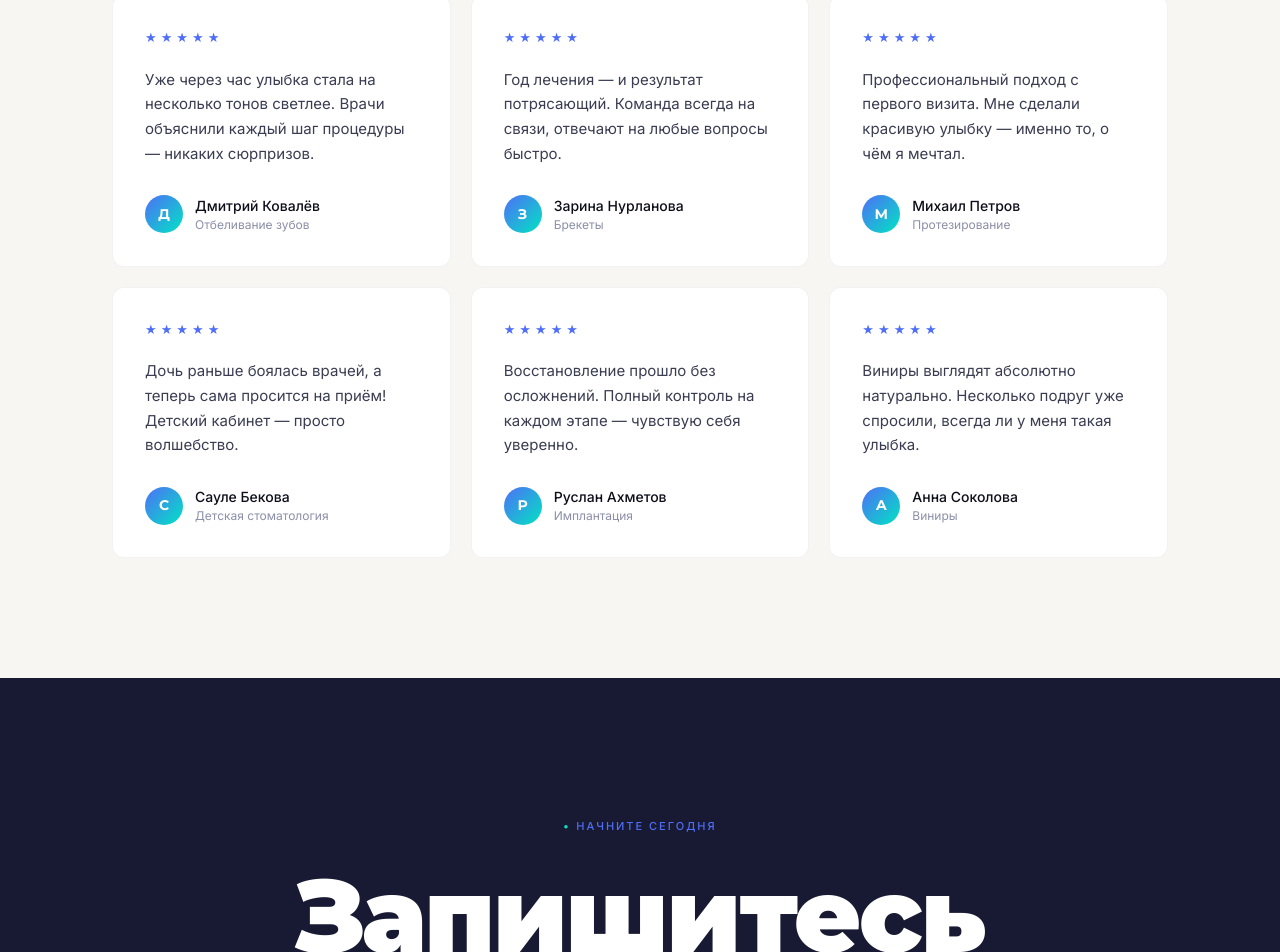
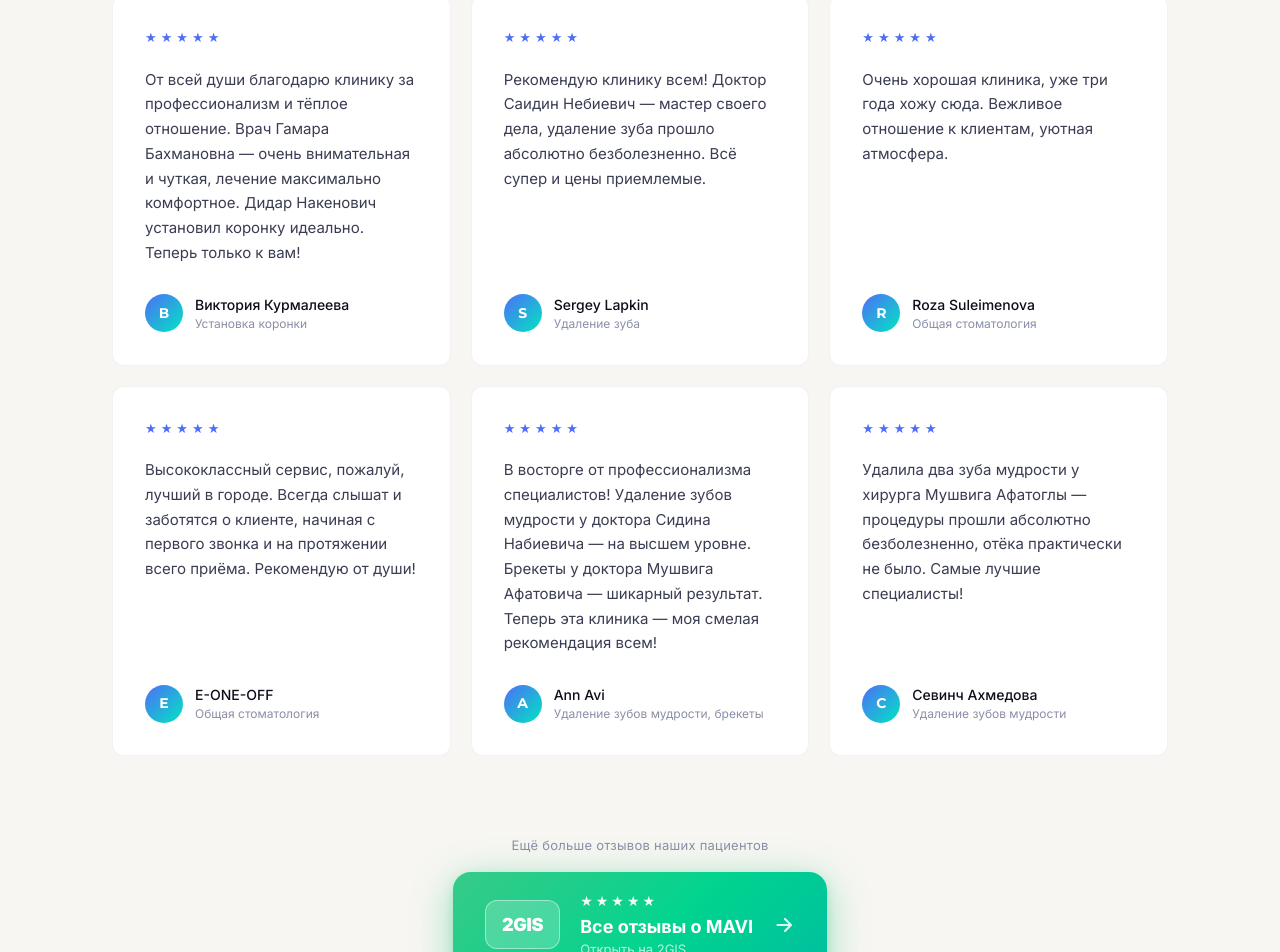
Before and after one commit to aidosgal/mave, a Next.js app: page / in a window 1280 px wide. Shown: the part 5962-6914 px from the top of the page. Built offline with nearby package versions, Linux system fonts and the light colour scheme.

Commit message:
feat(review): add the real reviews and button to 2gis

```diff
--- a/app/components/Testimonial.tsx
+++ b/app/components/Testimonial.tsx
@@ -17,40 +17,40 @@ function useScrollReveal(threshold = 0.15) {
 
 const reviews = [
   {
-    initial: "Д",
-    name: "Дмитрий Ковалёв",
-    procedure: "Отбеливание зубов",
-    text: "Уже через час улыбка стала на несколько тонов светлее. Врачи объяснили каждый шаг процедуры — никаких сюрпризов.",
+    initial: "В",
+    name: "Виктория Курмалеева",
+    procedure: "Установка коронки",
+    text: "От всей души благодарю клинику за профессионализм и тёплое отношение. Врач Гамара Бахмановна — очень внимательная и чуткая, лечение максимально комфортное. Дидар Накенович установил коронку идеально. Теперь только к вам!",
   },
   {
-    initial: "З",
-    name: "Зарина Нурланова",
-    procedure: "Брекеты",
-    text: "Год лечения — и результат потрясающий. Команда всегда на связи, отвечают на любые вопросы быстро.",
+    initial: "S",
+    name: "Sergey Lapkin",
+    procedure: "Удаление зуба",
+    text: "Рекомендую клинику всем! Доктор Саидин Небиевич — мастер своего дела, удаление зуба прошло абсолютно безболезненно. Всё супер и цены приемлемые.",
   },
   {
-    initial: "М",
-    name: "Михаил Петров",
-    procedure: "Протезирование",
-    text: "Профессиональный подход с первого визита. Мне сделали красивую улыбку — именно то, о чём я мечтал.",
+    initial: "R",
+    name: "Roza Suleimenova",
+    procedure: "Общая стоматология",
+    text: "Очень хорошая клиника, уже три года хожу сюда. Вежливое отношение к клиентам, уютная атмосфера.",
+  },
+  {
+    initial: "E",
+    name: "E-ONE-OFF",
+    procedure: "Общая стоматология",
+    text: "Высококлассный сервис, пожалуй, лучший в городе. Всегда слышат и заботятся о клиенте, начиная с первого звонка и на протяжении всего приёма. Рекомендую от души!",
+  },
+  {
+    initial: "A",
+    name: "Ann Avi",
+    procedure: "Удаление зубов мудрости, брекеты",
+    text: "В восторге от профессионализма специалистов! Удаление зубов мудрости у доктора Сидина Набиевича — на высшем уровне. Брекеты у доктора Мушвига Афатовича — шикарный результат. Теперь эта клиника — моя смелая рекомендация всем!",
   },
   {
     initial: "С",
-    name: "Сауле Бекова",
-    procedure: "Детская стоматология",
-    text: "Дочь раньше боялась врачей, а теперь сама просится на приём! Детский кабинет — просто волшебство.",
-  },
-  {
-    initial: "Р",
-    name: "Руслан Ахметов",
-    procedure: "Имплантация",
-    text: "Восстановление прошло без осложнений. Полный контроль на каждом этапе — чувствую себя уверенно.",
-  },
-  {
-    initial: "А",
-    name: "Анна Соколова",
-    procedure: "Виниры",
-    text: "Виниры выглядят абсолютно натурально. Несколько подруг уже спросили, всегда ли у меня такая улыбка.",
+    name: "Севинч Ахмедова",
+    procedure: "Удаление зубов мудрости",
+    text: "Удалила два зуба мудрости у хирурга Мушвига Афатоглы — процедуры прошли абсолютно безболезненно, отёка практически не было. Самые лучшие специалисты!",
   },
 ];
 
@@ -107,13 +107,12 @@ export default function Testimonial() {
               marginBottom: "48px",
             }}
         >
-          Впервые в жизни я не боялся идти к стоматологу.
+          Не могу отличить пломбу от своего зуба —
           <br />
-          Команда Mavi — это совсем другой уровень заботы
+          вот что значит настоящий профессионализм.
           <br />
-          и профессионализма.
+          Рекомендую от всей души.
         </blockquote>
-
         {/* Featured author */}
         <div className="flex items-center gap-4 mb-20">
           <div
@@ -126,20 +125,20 @@ export default function Testimonial() {
                 flexShrink: 0,
               }}
           >
-            А
+            I
           </div>
           <div>
             <p
                 className="font-sans font-medium"
                 style={{ fontSize: "15px", color: "#0D0E1A" }}
             >
-              Алия Сейтова
+              Ismail
             </p>
             <p
                 className="font-sans"
                 style={{ fontSize: "13px", color: "#8B8FA8" }}
             >
-              Пациент клиники, имплантация
+              Пациент клиники, лечение кариеса
             </p>
           </div>
           <div className="ml-auto hidden sm:flex gap-1">
@@ -219,6 +218,90 @@ export default function Testimonial() {
             </div>
           ))}
         </div>
+
+        {/* 2GIS CTA */}
+        <div className="flex flex-col items-center mt-20 gap-4">
+          <p className="font-sans" style={{ fontSize: "13px", color: "#8B8FA8", letterSpacing: "0.02em" }}>
+            Ещё больше отзывов наших пациентов
+          </p>
+          <a
+            href="https://2gis.kz/karaganda/geo/70000001105620243"
+            target="_blank"
+            rel="noopener noreferrer"
+            onMouseEnter={e => {
+              const el = e.currentTarget as HTMLAnchorElement;
+              el.style.transform = "translateY(-4px)";
+              el.style.boxShadow = "0 20px 56px rgba(11, 191, 111, 0.55), 0 6px 20px rgba(11, 191, 111, 0.3)";
+            }}
+            onMouseLeave={e => {
+              const el = e.currentTarget as HTMLAnchorElement;
+              el.style.transform = "translateY(0)";
+              el.style.boxShadow = "0 10px 40px rgba(11, 191, 111, 0.38), 0 4px 12px rgba(11, 191, 111, 0.2)";
+            }}
+            style={{
+              display: "inline-flex",
+              alignItems: "center",
+              gap: "20px",
+              background: "linear-gradient(135deg, #0BBF6F 0%, #00D48D 55%, #00BFA0 100%)",
+              borderRadius: "18px",
+              padding: "18px 32px",
+              textDecoration: "none",
+              boxShadow: "0 10px 40px rgba(11, 191, 111, 0.38), 0 4px 12px rgba(11, 191, 111, 0.2)",
+              transition: "transform 0.25s ease, box-shadow 0.25s ease",
+              position: "relative",
+              overflow: "hidden",
+            }}
+          >
+            {/* Shine overlay */}
+            <div style={{
+              position: "absolute",
+              inset: 0,
+              background: "linear-gradient(135deg, rgba(255,255,255,0.18) 0%, transparent 60%)",
+              borderRadius: "18px",
+              pointerEvents: "none",
+            }} />
+
+            {/* 2GIS logo badge */}
+            <div style={{
+              background: "rgba(255,255,255,0.2)",
+              borderRadius: "12px",
+              padding: "10px 16px",
+              border: "1.5px solid rgba(255,255,255,0.45)",
+              flexShrink: 0,
+              zIndex: 1,
+            }}>
+              <span style={{ fontWeight: 900, fontSize: "18px", color: "white", letterSpacing: "-0.3px" }}>
+                2GIS
+              </span>
+            </div>
+
+            {/* Text */}
+            <div style={{ zIndex: 1 }}>
+              <div style={{ display: "flex", alignItems: "center", gap: "3px", marginBottom: "5px" }}>
+                {[...Array(5)].map((_, i) => (
+                  <span key={i} style={{ color: "rgba(255,255,255,0.95)", fontSize: "14px" }}>★</span>
+                ))}
+              </div>
+              <p style={{ fontSize: "18px", fontWeight: 700, color: "white", margin: 0, lineHeight: 1.2 }}>
+                Все отзывы о MAVI
+              </p>
+              <p style={{ fontSize: "13px", color: "rgba(255,255,255,0.72)", margin: "3px 0 0 0" }}>
+                Открыть на 2GIS
+              </p>
+            </div>
+
+            {/* Arrow */}
+            <svg
+              width="22"
+              height="22"
+              viewBox="0 0 22 22"
+              fill="none"
+              style={{ flexShrink: 0, zIndex: 1, opacity: 0.85 }}
+            >
+              <path d="M4.5 11h13M12 5l6 6-6 6" stroke="white" strokeWidth="2.2" strokeLinecap="round" strokeLinejoin="round" />
+            </svg>
+          </a>
+        </div>
       </div>
     </section>
   );
```
Lines whose indentation alone changed are shown as unchanged.
